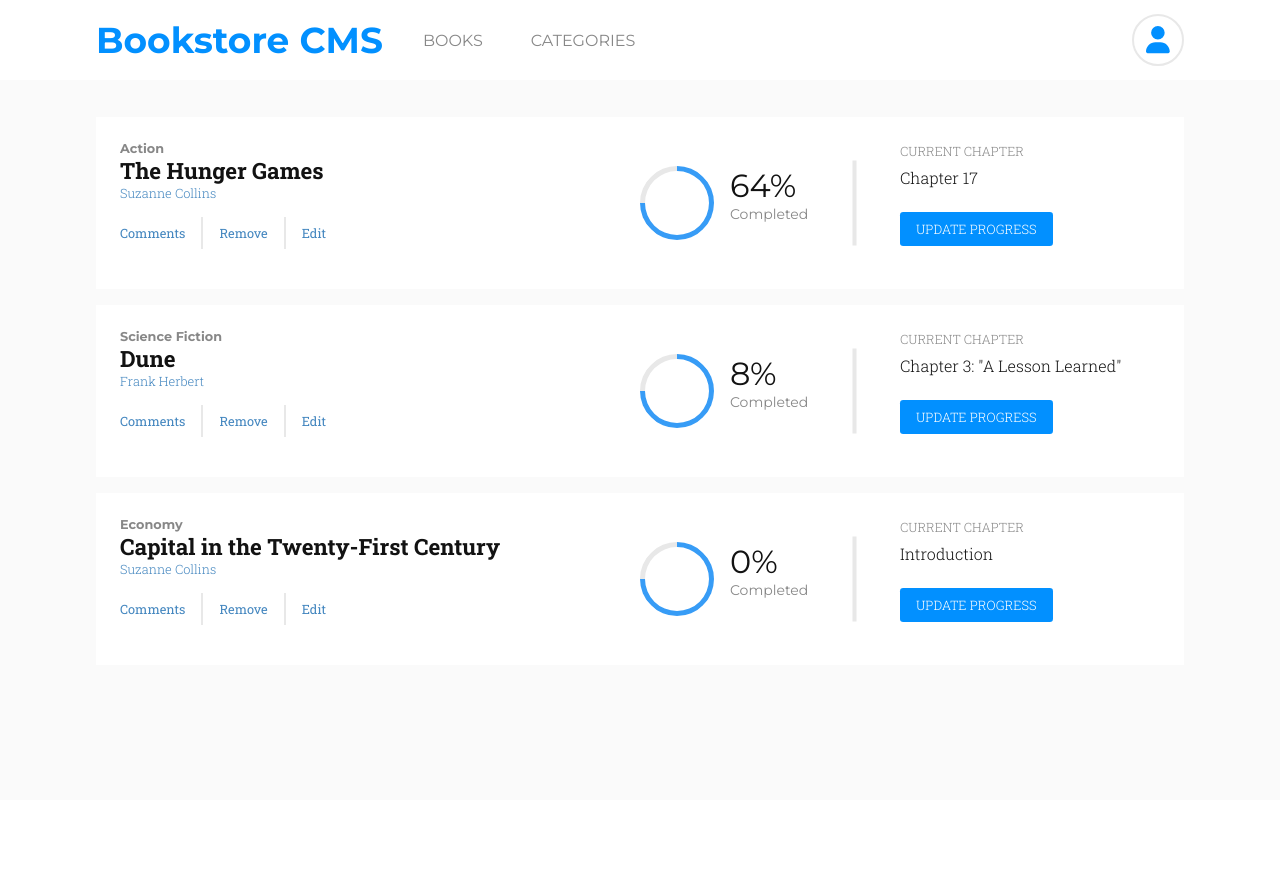
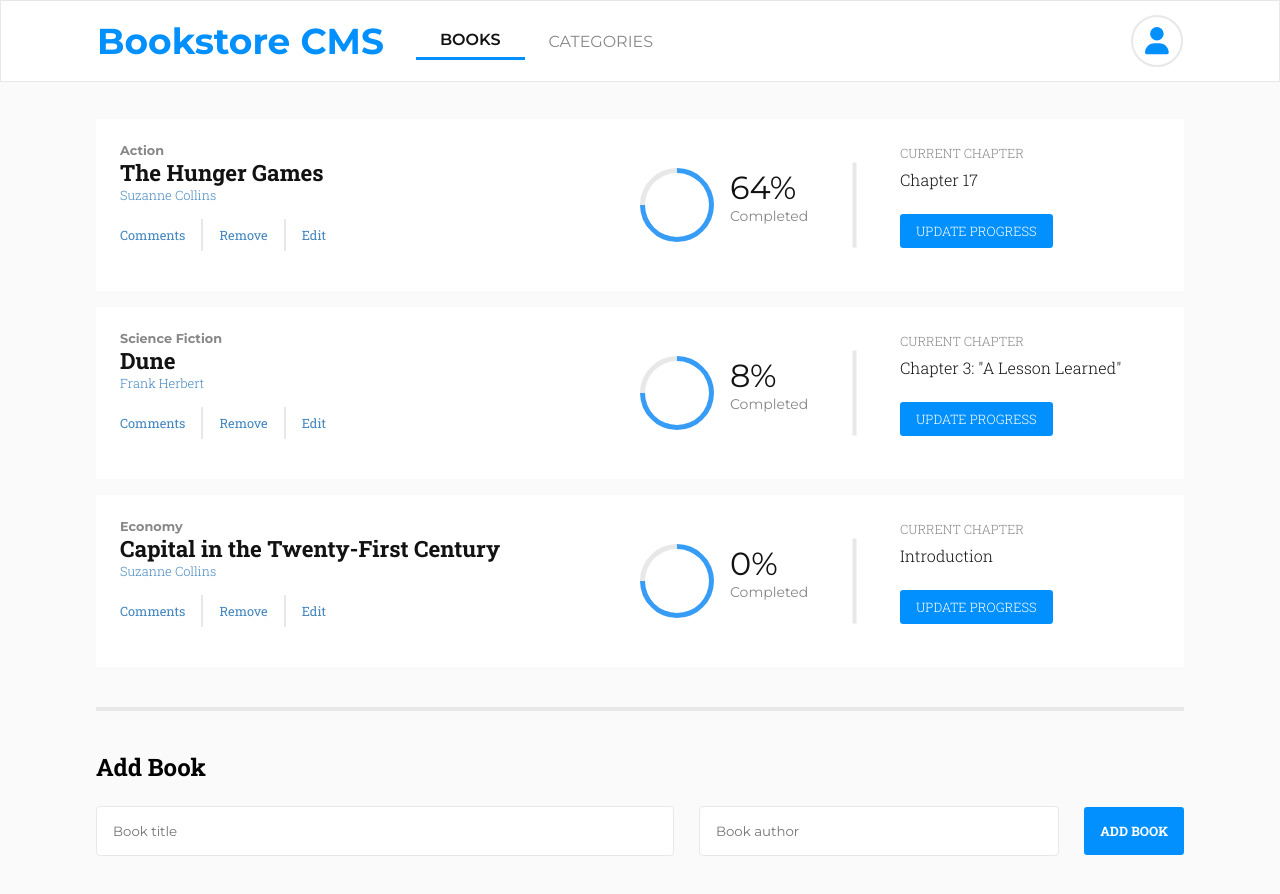
Before and after one commit to PraisesPJMT/Bookstore-RX, a React (Create React App) app: page / in a window 1280 px wide. Shown: the top 894 px of the page. Before the commit the page ends 800 px from the top, so only its background shows below. Built offline with nearby package versions, Linux system fonts and the light colour scheme.

Commit message:
Add 'Add-Book-Form' component

```diff
--- a/src/App.css
+++ b/src/App.css
@@ -2,7 +2,8 @@
 
 #root {
   background: #fafafa;
-  height: 100vh;
+  height: 100%;
+  min-height: 100vh;
 }
 
 /* Header Styles */
@@ -14,6 +15,7 @@
   padding: 1.5rem 6rem;
   background-color: #fff;
   align-items: center;
+  border: solid 1px #e8e8e8;
 }
 
 .logo {
@@ -28,7 +30,7 @@
 }
 
 .nav {
-  padding: 1rem 1rem;
+  padding: 1rem 2rem;
   margin-right: auto;
   display: flex;
   align-items: center;
@@ -37,7 +39,7 @@
 .nav a {
   color: #121212;
   opacity: 0.5;
-  padding: 1rem 1.5rem;
+  padding: 0.5rem 1.5rem;
 }
 
 .nav a:hover {
@@ -48,6 +50,8 @@
 
 .nav .active {
   opacity: 1;
+  font-weight: 600;
+  border-bottom: 3px solid #0290ff;
 }
 
 .profile {
@@ -69,6 +73,11 @@
   padding: 2.3rem 6rem;
 }
 
+.book-page hr {
+  border: 2px solid #e8e8e8;
+  margin: 2.5rem 0;
+}
+
 .books {
   display: flex;
   flex-direction: column;
--- /dev/null
+++ b/src/components/AddBook.js
@@ -0,0 +1,28 @@
+import React from 'react';
+import './styles/AddBook.css';
+
+const AddBook = () => (
+  <section className="add-book">
+    <h2 className="subtitle">Add Book</h2>
+    <form className="add-book-form">
+      <input
+        className="input title-input"
+        type="text"
+        placeholder="Book title"
+      />
+      <input
+        className="input author-input"
+        type="text"
+        placeholder="Book author"
+      />
+      <button
+        className="add-book-btn"
+        type="button"
+      >
+        ADD BOOK
+      </button>
+    </form>
+  </section>
+);
+
+export default AddBook;
--- a/src/components/Header.js
+++ b/src/components/Header.js
@@ -8,7 +8,7 @@ const Header = () => {
     {
       id: 1,
       name: 'BOOKS',
-      ref: '/books',
+      ref: '/',
     },
     {
       id: 2,
--- /dev/null
+++ b/src/components/styles/AddBook.css
@@ -0,0 +1,54 @@
+.subtitle {
+  padding: 0 0 0.5rem 0;
+}
+
+.add-book-form {
+  display: flex;
+  justify-content: space-between;
+  align-items: center;
+}
+
+.input {
+  background: #fff;
+  border: 1px solid #e8e8e8;
+  border-radius: 4px;
+  padding: 0 1rem;
+  color: #c4c4c4;
+  font-family: 'Montserrat', sans-serif;
+  height: 3rem;
+}
+
+.input:focus {
+  outline: 1px solid #0290ff;
+  color: #0290ff;
+  font-weight: 600;
+}
+
+.title-input {
+  width: 50%;
+}
+
+.author-input {
+  width: 30%;
+}
+
+.add-book-btn {
+  font-family: 'Roboto Slab', serif;
+  font-size: 0.813rem;
+  font-weight: 700;
+  color: #fff;
+  background: #0290ff;
+  border: none;
+  border-radius: 0.2rem;
+  padding: 0.5rem 1rem;
+  margin: 1rem 0;
+  transition: all 0.2s ease-in-out;
+  height: 3rem;
+}
+
+.add-book-btn:hover {
+  font-weight: 900;
+  color: #0290ff;
+  background: #fff;
+  border: 2px solid #0290ff;
+}
--- a/src/components/styles/Book.css
+++ b/src/components/styles/Book.css
@@ -23,7 +23,7 @@
   font-size: 1.4rem;
 }
 
-.book-author{
+.book-author {
   color: #4386bf;
   font-family: 'Roboto Slab', serif;
   font-weight: 300;
--- a/src/pages/BookPage.js
+++ b/src/pages/BookPage.js
@@ -1,6 +1,7 @@
 import React from 'react';
 import bookCatalog from '../components/mockBooks';
 import Book from '../components/Book';
+import AddBook from '../components/AddBook';
 
 const BookPage = () => {
   const books = bookCatalog.map((book) => (
@@ -19,6 +20,8 @@ const BookPage = () => {
       <div className="books">
         { books }
       </div>
+      <hr />
+      <AddBook />
     </div>
   );
 };
```
